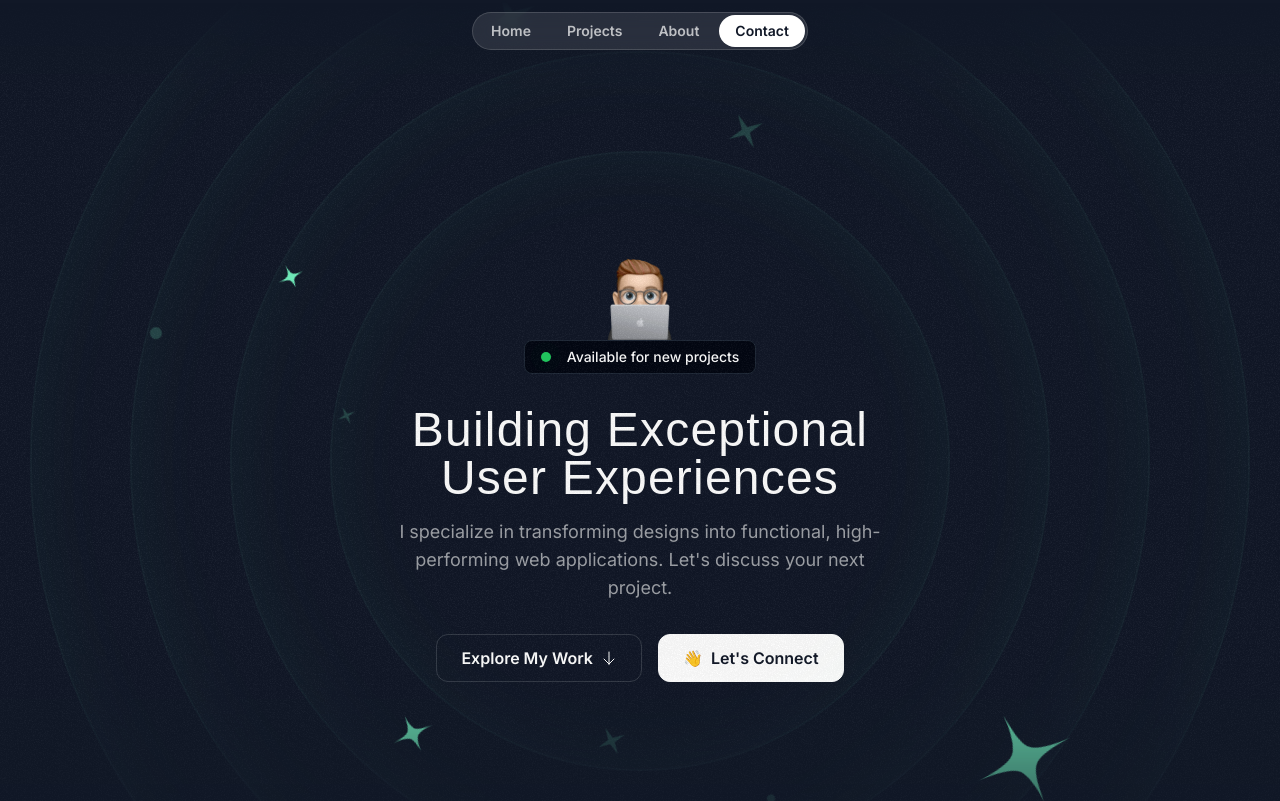
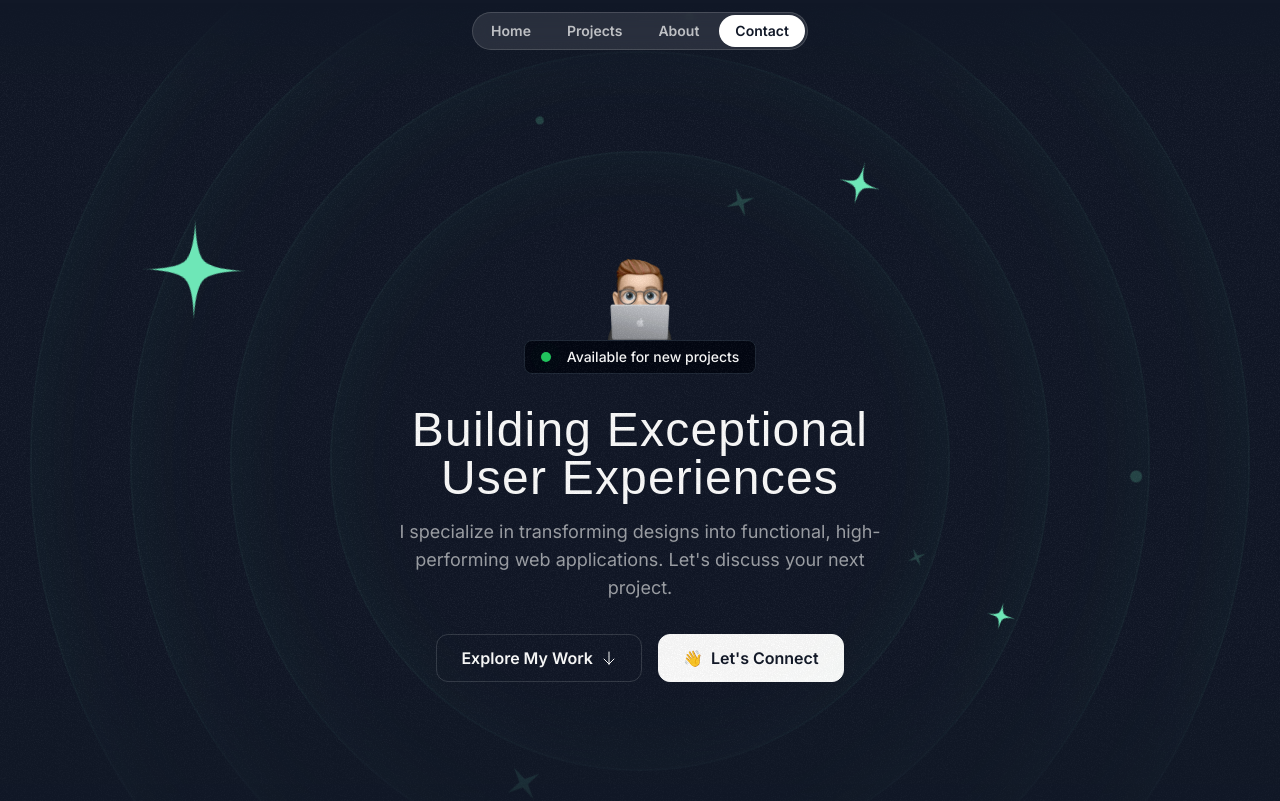
Before and after one commit to Volodymyrquo/portfolio-fe-tribe, a Next.js app: page / in a window 1280 px wide. Shown: the top 801 px of the page. Built offline with nearby package versions, Linux system fonts and the light colour scheme; a web font is replaced by a local one.

Commit message:
Finish hero section css animation

```diff
--- a/src/components/HeroOrbit.tsx
+++ b/src/components/HeroOrbit.tsx
@@ -1,20 +1,28 @@
 import { PropsWithChildren } from 'react';
+
+import { twMerge } from 'tailwind-merge';
 
 const HeroOrbit = ({
   children,
   size,
   rotation,
+  shouldOrbit = false,
+  shouldSpin = false,
   spinDuration,
+  orbitDuration,
 }: PropsWithChildren<{
   size: number;
   rotation: number;
-  spinDuration: number;
+  shouldOrbit?: boolean;
+  shouldSpin?: boolean;
+  spinDuration?: string;
+  orbitDuration?: string;
 }>) => {
   return (
     <div className="absolute left-1/2 top-1/2 -translate-x-1/2 -translate-y-1/2">
       <div
-        className="animate-spin"
-        style={{ animationDuration: `${spinDuration}s`}}
+        className={twMerge(shouldOrbit === true && 'animate-spin')}
+        style={{ animationDuration: orbitDuration }}
       >
         <div
           className="flex items-start justify-start"
@@ -25,10 +33,15 @@
           }}
         >
           <div
-            className="inline-flex"
-            style={{ transform: `rotate(${rotation * -1}deg)` }}
+            className={twMerge(shouldSpin === true && 'animate-spin')}
+            style={{ animationDuration: spinDuration }}
           >
-            {children}
+            <div
+              className="inline-flex"
+              style={{ transform: `rotate(${rotation * -1}deg)` }}
+            >
+              {children}
+            </div>
           </div>
         </div>
       </div>
--- a/src/sections/Hero.tsx
+++ b/src/sections/Hero.tsx
@@ -20,35 +20,84 @@
         <div className="hero-ring size-[820px]"></div>
         <div className="hero-ring size-[1020px]"></div>
         <div className="hero-ring size-[1220px]"></div>
-        <HeroOrbit size={800} rotation={-72}>
-          <StarIcon className="size-28 text-emerald-300" />
+        <HeroOrbit
+          size={430}
+          rotation={-14}
+          shouldOrbit
+          orbitDuration="30s"
+          shouldSpin
+          spinDuration="3s"
+        >
+          <SparkleIcon className="size-8 text-emerald-300/20" />
         </HeroOrbit>
-        <HeroOrbit size={550} rotation={20}>
+        <HeroOrbit
+          size={440}
+          rotation={79}
+          shouldOrbit
+          orbitDuration="32s"
+          shouldSpin
+          spinDuration="3s"
+        >
+          <SparkleIcon className="size-5 text-emerald-300/20" />
+        </HeroOrbit>
+        <HeroOrbit size={520} rotation={-41} shouldOrbit orbitDuration="34s">
+          <div className="size-2 rounded-full bg-emerald-300/20" />
+        </HeroOrbit>
+        <HeroOrbit
+          size={530}
+          rotation={178}
+          shouldOrbit
+          orbitDuration="36s"
+          shouldSpin
+          spinDuration="3s"
+        >
+          <SparkleIcon className="size-10 text-emerald-300/20" />
+        </HeroOrbit>
+        <HeroOrbit
+          size={550}
+          rotation={20}
+          shouldOrbit
+          orbitDuration="38s"
+          shouldSpin
+          spinDuration="6s"
+        >
           <StarIcon className="size-12 text-emerald-300" />
         </HeroOrbit>
-        <HeroOrbit size={590} rotation={98}>
+        <HeroOrbit
+          size={590}
+          rotation={98}
+          shouldOrbit
+          orbitDuration="40s"
+          shouldSpin
+          spinDuration="6s"
+        >
           <StarIcon className="size-8 text-emerald-300" />
         </HeroOrbit>
-        <HeroOrbit size={430} rotation={-14}>
-          <SparkleIcon className="size-8 text-emerald-300/20" />
+        <HeroOrbit size={650} rotation={-5} shouldOrbit orbitDuration="42s">
+          <div className="size-2 rounded-full bg-emerald-300/20" />
         </HeroOrbit>
-        <HeroOrbit size={440} rotation={79}>
-          <SparkleIcon className="size-5 text-emerald-300/20" />
-        </HeroOrbit>
-        <HeroOrbit size={530} rotation={178}>
-          <SparkleIcon className="size-10 text-emerald-300/20" />
-        </HeroOrbit>
-        <HeroOrbit size={710} rotation={144}>
+        <HeroOrbit
+          size={710}
+          rotation={144}
+          shouldOrbit
+          orbitDuration="44s"
+          shouldSpin
+          spinDuration="3s"
+        >
           <SparkleIcon className="size-14 text-emerald-300/20" />
         </HeroOrbit>
-        <HeroOrbit size={720} rotation={85}>
+        <HeroOrbit size={720} rotation={85} shouldOrbit orbitDuration="46s">
           <div className="size-3 rounded-full bg-emerald-300/20" />
         </HeroOrbit>
-        <HeroOrbit size={520} rotation={-41}>
-          <div className="size-2 rounded-full bg-emerald-300/20" />
-        </HeroOrbit>
-        <HeroOrbit size={650} rotation={-5}>
-          <div className="size-2 rounded-full bg-emerald-300/20" />
+        <HeroOrbit
+          size={800}
+          rotation={-72}
+          shouldOrbit
+          orbitDuration="48s"
+          shouldSpin
+          spinDuration="6s"
+        >
+          <StarIcon className="size-28 text-emerald-300" />
         </HeroOrbit>
       </div>
       <div className="container">
```
